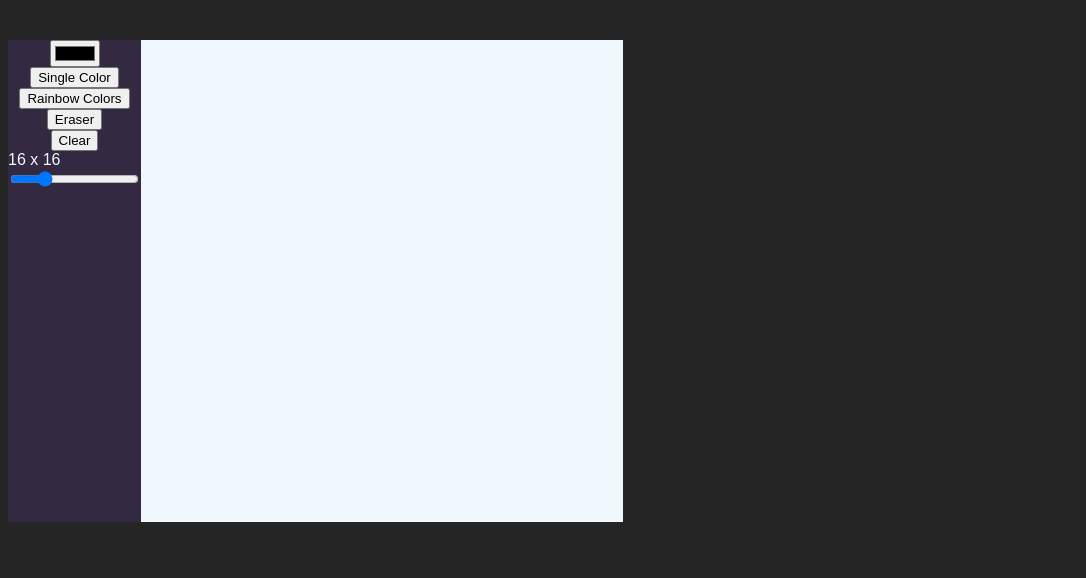
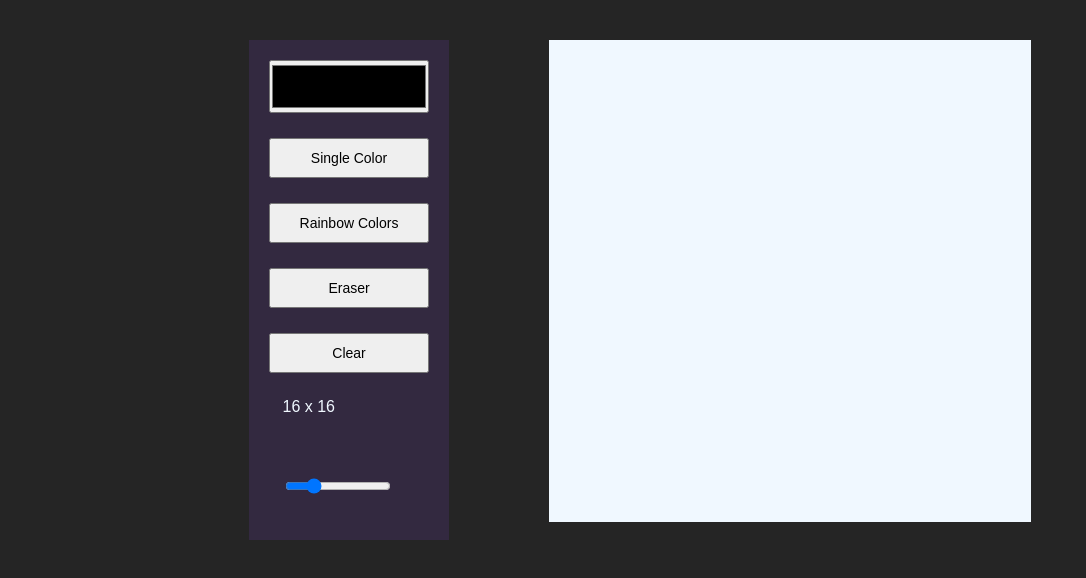
Before and after one commit to bilele123123/Etch-a-Sketch, a plain HTML site: page index.html in a window 1280 px wide. Shown: the part 120-698 px from the top of the page, without its empty margins (0-1086 px from the left). Drawn offline with Linux system fonts and the light colour scheme.

Commit message:
Fix menu offset and resized items.

```diff
--- a/styles.css
+++ b/styles.css
@@ -7,6 +7,8 @@ body {
 main {
     display: flex;
     flex-direction: row;
+    justify-content: center;
+    gap: 100px;
 
 }
 
@@ -41,4 +43,20 @@ main {
     flex-direction: column;
     align-items: center;
     background-color: #332940;
+    width: 200px;
+    gap: 25px;
+    max-height: 500px;
 }
+
+button {
+    padding: 10px 20px;
+    font-size: 14px;
+    width: 80%;
+}
+
+input {
+    padding: 0;
+    width: 80%;
+    height: 100px;
+    margin-top: 20px;
+}
```
